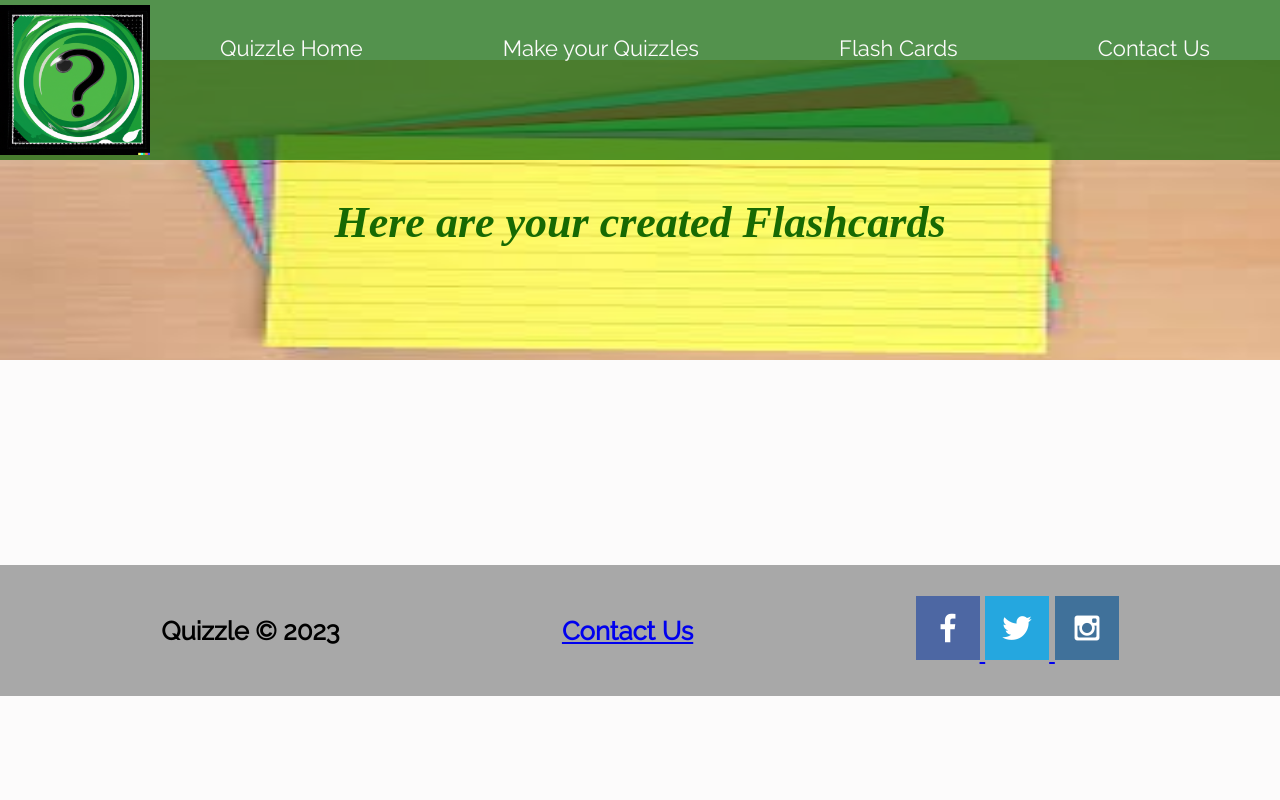
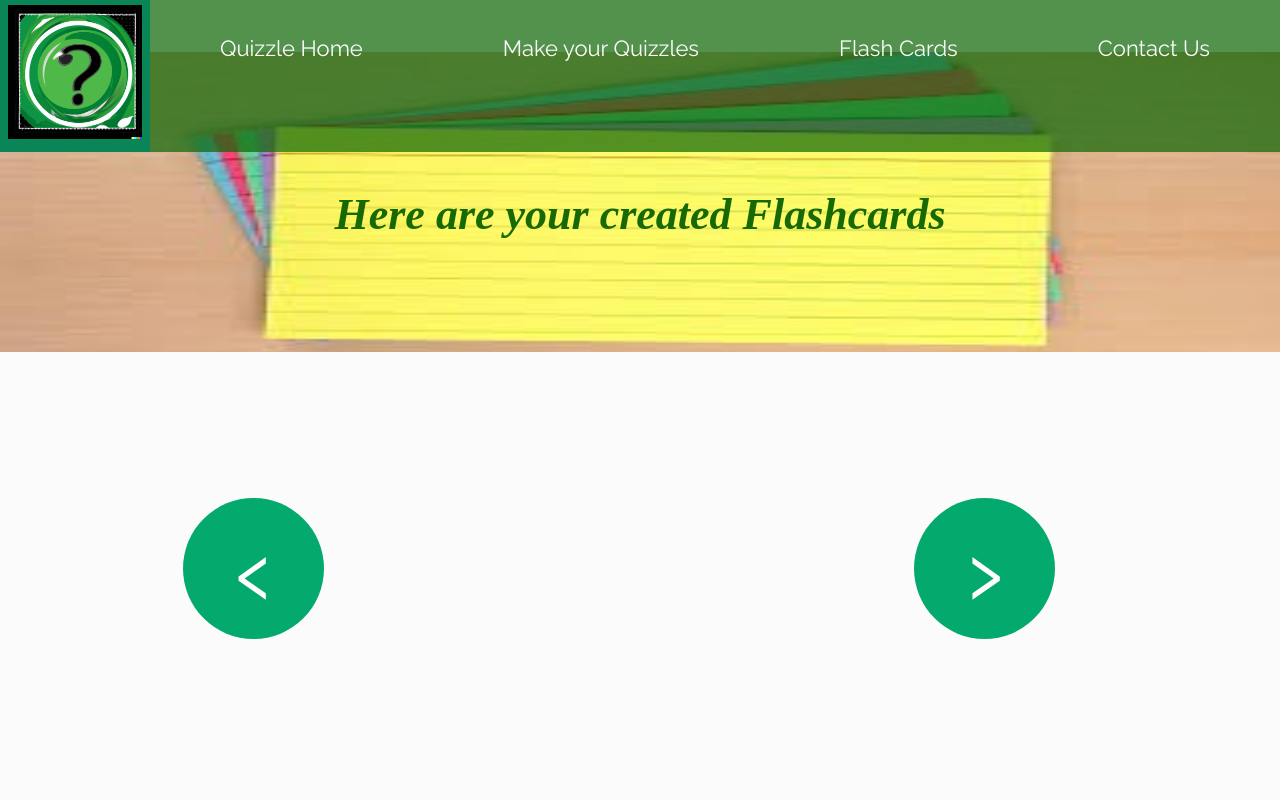
Before and after one commit to Project-Team-Quizlet/AP_Project_Team, a website built with webpack: page src/html/quizzle.flashcards.html in a window 1280 px wide. Shown: the top 800 px of the page. Built offline with nearby package versions, Linux system fonts and the light colour scheme; some packages are replaced by stand-ins of ours; no server answers; the database is empty; a web font is replaced by a local one.

Commit message:
added forward and back buttons

```diff
--- a/src/css/personalstyle.css
+++ b/src/css/personalstyle.css
@@ -1,22 +1,28 @@
 @import url('https://fonts.googleapis.com/css2?family=Kdam+Thmor+Pro&family=Raleway&display=swap');
+
 #background {
     height: 725px;
     grid-column: 1/11;
     grid-row: 4/9;
 }
+
 .hero-img {
     width: 100%;
     margin-top: 0px;
 }
-.book{
+
+.book {
     margin-left: 500px;
 }
+
 body {
     background-color: #fcfbfb;
 }
+
 header {
-    background-color:rgba(12, 102, 4, 0.7);
+    background-color: rgba(12, 102, 4, 0.7);
 }
+
 nav a:hover {
     background-color: black;
 }
@@ -25,10 +31,12 @@ nav a:hover {
     background-color: black;
     color: #ffffff;
 }
+
 .icon {
     width: 80px;
     margin-left: 910px;
 }
+
 nav a {
     text-align: center;
     color: #5a5a5a;
@@ -45,14 +53,18 @@ nav a {
     text-decoration-color: white;
 
 }
-.h44 { text-align: center;
-    text-decoration:wavy;
+
+.h44 {
+    text-align: center;
+    text-decoration: wavy;
     color: burlywood;
 }
+
 .msg {
     background-color: #8b681d;
     line-height: 1.5em;
 }
+
 body {
     background-color: #fcfbfb;
     font-family: Raleway, Arial, sans-serif;
@@ -60,11 +72,14 @@ nav a {
     margin: 0;
     padding: 0;
 }
+
 h2 {
     margin: 0;
     text-align: center;
 }
-.headtexts{color: #d9c2a3;
+
+.headtexts {
+    color: #d9c2a3;
 
 }
 
@@ -77,7 +92,8 @@ nav a {
 }
 
 
-.book, .join {
+.book,
+.join {
     background-color: #d9c2a3;
     color: black;
     text-decoration: none;
@@ -87,6 +103,7 @@ nav a {
     border-radius: 5px;
     text-align: center;
 }
+
 .card-img {
     border: 10px solid #d9c2a3;
     margin-left: 850px;
@@ -96,6 +113,7 @@ nav a {
     max-width: 200px;
     max-height: 200px;
 }
+
 main section img {
     box-sizing: border-box;
 }
@@ -136,6 +154,7 @@ nav {
     grid-template-columns: 1fr 3fr 1fr;
     margin-top: -100px;
 }
+
 #hero-msg {
     grid-column: 2/3;
     grid-row: 1/2;
@@ -153,18 +172,24 @@ nav {
     max-width: 800px;
     margin-left: 555px;
     margin-top: 50px;
-grid-column: 2/7 ;
+    grid-column: 2/7;
     grid-row: 5/8;
 }
-.card-img, .rivers-card{
+
+.card-img,
+.rivers-card {
     grid-column: 2/4;
     grid-row: 2/3;
 }
-.card-img, .camping-card{
+
+.card-img,
+.camping-card {
     grid-column: 5/7;
     grid-row: 2/3;
 }
-.card-img, .rapids-card{
+
+.card-img,
+.rapids-card {
     grid-column: 8/10;
     grid-row: 2/3;
 }
@@ -181,15 +206,18 @@ footer {
     justify-content: space-around;
     align-items: center;
 }
+
 .card-img {
     border: 10px solid #d9c2a3;
     transition: transform .5s;
     box-shadow: 5px 5px 10px #6f7364;
 }
+
 .card-img:hover {
     opacity: .6;
     transform: scale(1.1);
 }
+
 .msg {
     background-color: #6f7364;
     padding: 35px;
@@ -204,49 +232,67 @@ footer {
     grid-column: 6/10;
     grid-row: 6/7;
 }
+
 .mountains {
     width: 100%;
     grid-column: 2/7;
     grid-row: 5/8;
     box-shadow: 5px 5px 10px #6f7364;
 }
+
 @media screen and (max-width: 900px) {
-    #hero, .home-grid {
+
+    #hero,
+    .home-grid {
         display: block;
         height: auto;
     }
-    nav, footer {
+
+    nav,
+    footer {
         flex-direction: column;
     }
+
     nav a {
         display: block;
         padding: 15px;
     }
+
     #hero {
         margin-top: 0;
     }
+
     #hero-msg {
         margin-top: 0;
     }
+
     #hero-msg h4 {
         display: none;
     }
+
     .home-title {
         font-size: 25px;
         color: #6f7364;
     }
-    .rivers-card, .camping-card, .rapids-card {
+
+    .rivers-card,
+    .camping-card,
+    .rapids-card {
         margin: 50px auto;
         width: 60%;
     }
+
     #background {
         display: none;
     }
-    .mountains, .msg {
+
+    .mountains,
+    .msg {
         width: 80%;
         display: block;
         margin: 0 auto;
     }
+
     footer {
         margin-top: 25px;
     }
@@ -267,12 +313,11 @@ form {
     margin: 0;
 }
 
-  form li + li {
+form li+li {
     margin-top: 1em;
 }
 
 label {
-
     display: inline-block;
     width: 90px;
     text-align: right;
@@ -280,38 +325,27 @@ form {
 
 input,
 textarea {
-
     font: 1em sans-serif;
-
-
     width: 300px;
     box-sizing: border-box;
-
-
     border: 1px solid #999;
 }
 
 input:focus,
 textarea:focus {
-
     border-color: #000;
 }
 
 textarea {
-
     vertical-align: top;
-
-
     height: 5em;
 }
 
 .button {
-
     padding-left: 90px;
 }
 
 button {
-
     margin-left: .5em;
 }
 
@@ -325,10 +359,10 @@ form {
 
     display: none;
 }
+
 .moveDown {
     margin-top: 3em;
 }
-
 
 .images {
     max-width: 300px;
@@ -337,6 +371,7 @@ form {
     width: 100%;
     outline-color: #555555;
 }
+
 .imagesz {
     max-width: 300px;
     max-height: 500px;
@@ -345,6 +380,7 @@ form {
     outline-color: #636464;
     padding-left: auto;
 }
+
 .imageszz {
     max-width: 300px;
     max-height: 500px;
@@ -353,20 +389,75 @@ form {
     outline-color: #4c4c4d;
     padding-right: 1600px;
 }
-.imageszzz {   max-width: 250px;
+
+.imageszzz {
+    max-width: 250px;
     max-height: 250px;
     height: 100%;
     width: 100%;
+}
 
-
-}
-.hero-img{
+.hero-img {
     max-width: 2000px;
     max-height: 300px;
     height: 100%;
     width: 100%;
 }
-.white {
 
-    color: #ffffff;
+.card_change {
+    /* This creates a grid to place the previous and next buttons in*/
+    display: grid;
+    grid-template-columns: 1fr 1fr 3fr 1fr 1fr;
+    grid-template-rows: 1fr 1fr 1fr;
+
 }
+
+a {
+    text-decoration: none;
+    padding: 8px 8px;
+}
+
+a:hover {
+    background-color: #098557;
+    color: black;
+}
+
+.previous {
+    display: flex;
+    justify-content: center;
+    align-items: center;
+
+    line-height: 5em;
+    font-size: 5em;
+
+    width: 100px;
+    height: 100px;
+
+    background-color: #04AA6D;
+    color: white;
+    grid-column: 2;
+    grid-row: 2;
+}
+
+.next {
+    display: flex;
+    justify-content: center;
+    align-items: center;
+
+    line-height: 5em;
+    font-size: 5em;
+
+    width: 100px;
+    height: 100px;
+
+    background-color: #04AA6D;
+    color: white;
+    grid-column: 4;
+    grid-row: 2;
+}
+
+.round {
+    border-radius: 50%;
+    width: 125px;
+    height: 125px;
+}
--- a/src/html/quizzle.flashcards.html
+++ b/src/html/quizzle.flashcards.html
@@ -1,11 +1,13 @@
 <!DOCTYPE html>
 <html lang="en">
+
 <head>
     <meta charset="UTF-8">
     <meta http-equiv="X-UA-Compatible" content="IE=edge">
     <meta name="viewport" content="width=device-width, initial-scale=1.0">
     <title>Quizzle Flash Cards</title>
     <link type="text/css" rel="stylesheet" href="../css/personalstyle.css">
+
 <body>
     <header>
         <a id="logo_link" href="quizzle.home.html">
@@ -26,7 +28,9 @@
             <h1 class="home-title">Here are your created Flashcards</h1>
 
     </div>
-           </section>
+    <div class="card_change">
+        <a href="#" class="previous round">&#8249;</a>
+        <a href="#" class="next round">&#8250;</a>
     </div>
     <main>
 
```
Lines whose indentation alone changed are shown as unchanged.
